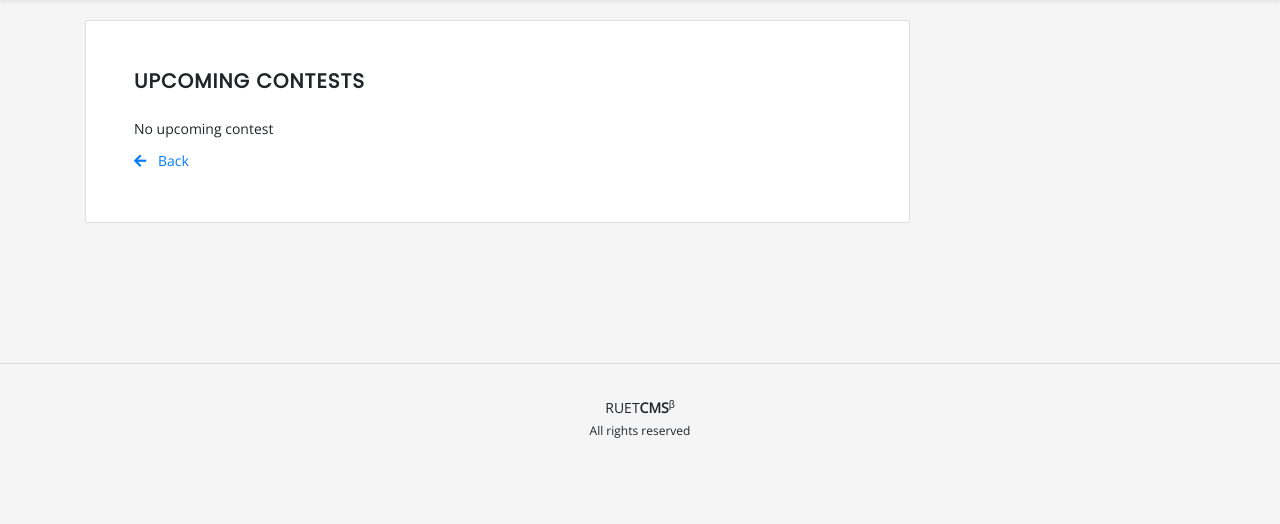
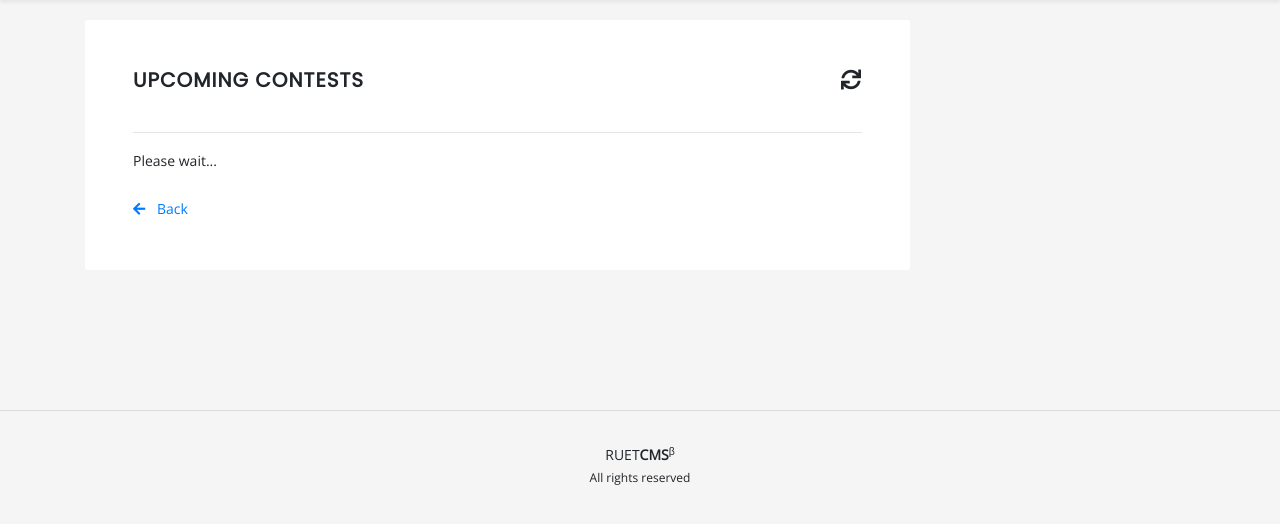
Before and after one commit to joynahid/ruetcms, a Flask app: page /upcoming_contests in a window 1280 px wide. Shown: the part 58-582 px from the top of the page. Run offline with Flask 2, Linux system fonts and the light colour scheme; the visitor is signed in with stand-in values (Sample User, id 1); data that the repository does not hold is empty; some libraries are stand-ins or nearby versions.

Commit message:
Bug Fixes, Refresh Button added

```diff
--- a/server.py
+++ b/server.py
@@ -204,7 +204,8 @@ def upcomingContest():
                             'name': each['event'],
                             'href': each['href'],
                             'date': each['date'],
-                            'duration': str(int(each['duration']/3600)) + " hours"
+                            'duration': str(int(each['duration']/3600)) + " hours",
+                            'platform': i.capitalize()
                         }
 
                 if contest_data:
--- a/templates/home.html
+++ b/templates/home.html
@@ -30,7 +30,7 @@
             <div class="carousel-inner">
                 <div class="card border-0">
                     <div class="card-body">
-                        <h6><span id="caro_left" style="color: gray; cursor: pointer;"><i
+                        <h6 class="card-title"><span id="caro_left" style="color: gray; cursor: pointer;"><i
                                     class="fas fa-arrow-left pr-2"></i></span> <span
                                 style="color: gray; cursor: pointer;" id="caro_next"><i
                                     class="fas fa-arrow-right pr-2"></i></span> RAPL Contest Info</h6>
@@ -39,7 +39,7 @@
 
                         {% for contest in vjContest %}
                         <div class="carousel-item">
-                            <h5 class="card-title"><a target="__blank"
+                            <h5><a target="__blank"
                                     href="https://vjudge.net/contest/{{contest['id']}}">{{contest['title']}}</a></h5>
                             <p class="card-text">This contest was authored by <a target="__blank"
                                     href="https://vjudge.net/user/{{contest['author']}}">{{contest['author']}}</a> with
@@ -57,7 +57,7 @@
         <div class="card border-0 shadow-cs">
             <div class="card-body">
                 <div class="card-title">
-                    <a href="{{ url_for('upcomingContest') }}">Upcoming Contests</a>
+                    <a href="{{ url_for('upcomingContestPage') }}">Upcoming Contests</a>
                 </div>
                 <hr>
                 <div id='upcoming-contest'>Retrieving...</div>
--- a/templates/scripts/upcoming_contests_page.html
+++ b/templates/scripts/upcoming_contests_page.html
@@ -11,26 +11,51 @@
 
     let notok = true;
 
+    DATA = JSON.parse(localStorage.getItem('uc__'));
+    if (DATA.length) {
+        $('#upcoming-contests').html("");
+        let it = 1;
+        $.each(DATA, function (key, val) {
+            notok = false;
+            let title = '<a href="' + val['href'] + '" data-toggle="tooltip" data-placement="top" title="' + val['platform'] + '">' + '<h5>[' + val['platform'] + '] ' + val['name'] + '</h5></a></p>';
+            let starts_in = `<p> ${val['start'] != 'Running' ? 'Starts in' : ''} <span id="count-down">` + val['start'] + ' </span></p>';
+
+            $('#upcoming-contests').append('<div id="' + it.toString() + '">' + title + starts_in + '<span style="font-size:12px; cursor: pointer" onclick="createPost(this)" id="create-post" style="cursor: pointer">Create Post</span></div><hr>');
+            it++;
+        });
+    }
+    else
+        retrieveContests();
+
+    $('#refresh_uc').click(function(){
+        retrieveContests();
+        $(this).addClass('fa-spin');
+    });
+
+    function retrieveContests() {
         $.getJSON(RETRIEVE_URL, function (dat, status) {
+            $('#refresh_uc').removeClass('fa-spin');
 
             console.log(status)
 
-        $('#upcoming-contests').html("");
             DATA = dat;
             let it = 1;
             $.each(dat, function (key, val) {
                 notok = false;
-            let title = '<a href="' + val['href'] + '" data-toggle="tooltip" data-placement="top" title="Topcoder"><h5>' + val['name'] + '</h5></a>';
-            let starts_in = '<p> Starts in <span id="count-down">' + val['start'] + ' </span></p>';
+                let title = '<a href="' + val['href'] + '" data-toggle="tooltip" data-placement="top" title="' + val['platform'] + '">' + '<h5>[' + val['platform'] + '] ' + val['name'] + '</h5></a></p>';
+                let starts_in = `<p> ${val['start'] != 'Running' ? 'Starts in' : ''} <span id="count-down">` + val['start'] + ' </span></p>';
 
-            $('#upcoming-contests').append('<div id="' + it.toString() + '">' + title + starts_in + '<span style="font-size:12px" onclick="createPost(this)" id="create-post" style="cursor: pointer">Create Post</span></div><hr>');
+                $('#upcoming-contests').append('<div id="' + it.toString() + '">' + title + starts_in + '<span style="font-size:12px; cursor: pointer" onclick="createPost(this)" id="create-post" style="cursor: pointer">Create Post</span></div><hr>');
                 it++;
             });
+
+            localStorage.setItem('uc__', JSON.stringify(DATA));
 
             if (notok) {
                 $('#upcoming-contests').html("No upcoming contest");
             }
         });
+    }
 
     function createPost(el) {
         let textAreaLoc = $(el).parent();
@@ -38,16 +63,19 @@
 
         let textAreaContent = `
 <textarea class="form-control" rows="6">
-${DATA[id - 1]['name']}
+Contest in ${DATA[id - 1]['platform']}
 
+Title: ${DATA[id - 1]['name']}
 Starts: ${DATA[id - 1]['date']}
 Duration: ${DATA[id - 1]['duration']}
 
-${DATA[id - 1]['href']}
+Link: ${DATA[id - 1]['href']}
 </textarea>
             `;
 
         textAreaLoc.html(textAreaContent.toString());
     }
 
+
+
 </script>
--- a/templates/upcoming_contests.html
+++ b/templates/upcoming_contests.html
@@ -13,15 +13,18 @@
 {% endfor %}
 {% endif %}
 {% endwith %}
-<div class="card bg-white table-bordered mb-4 ">
+<div class="card bg-white border-0 mb-4 ">
     <div class="card-body p-5">
-        <h5 class="card-title mb-4">
-            <div class="mr-auto">Upcoming Contests</div>
+        <h5 class="card-title mb-4 d-flex justify-content-between">
+            <p class="align-self-start">Upcoming Contests</p>
+            <p class="align-self-end"><i id="refresh_uc" style="cursor: pointer" class="fas fa-sync" onclick="retrieveContests()"></i></p>
         </h5>
+
+        <hr>
 
         <div id="upcoming-contests"></div>
 
-        <div class="mt-2">
+        <div class="mt-4">
             <a href="{{request.referrer}}" class="card-link"><i class="fas fa-arrow-left pr-2"></i> Back</a>
         </div>
     </div>
```
Also changed, not shown: app/blog/templates/postentry.html (+7 -10 lines), templates/scripts/retrieve_upcontests.html (+8 -4 lines). Lines whose indentation alone changed are shown as unchanged.
